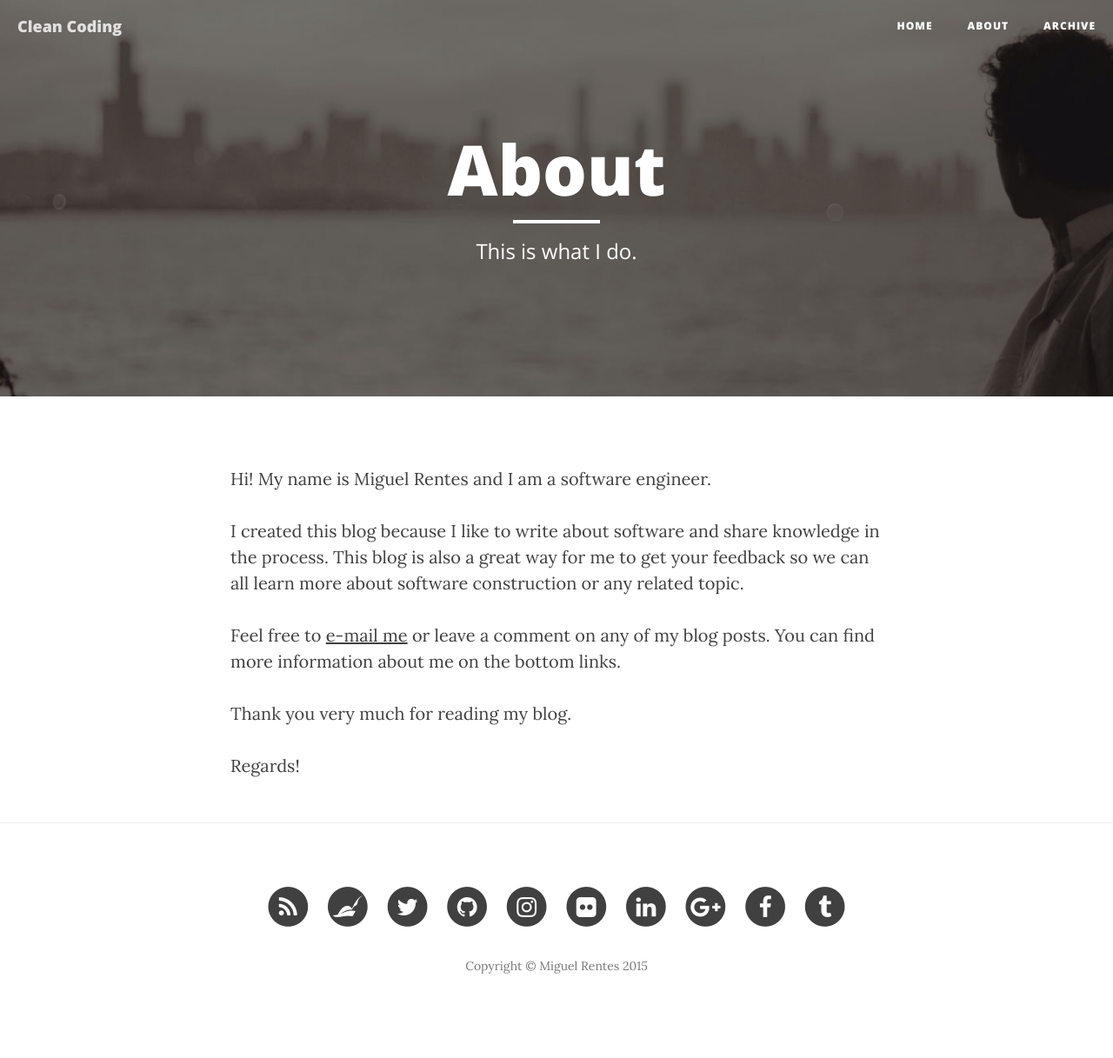
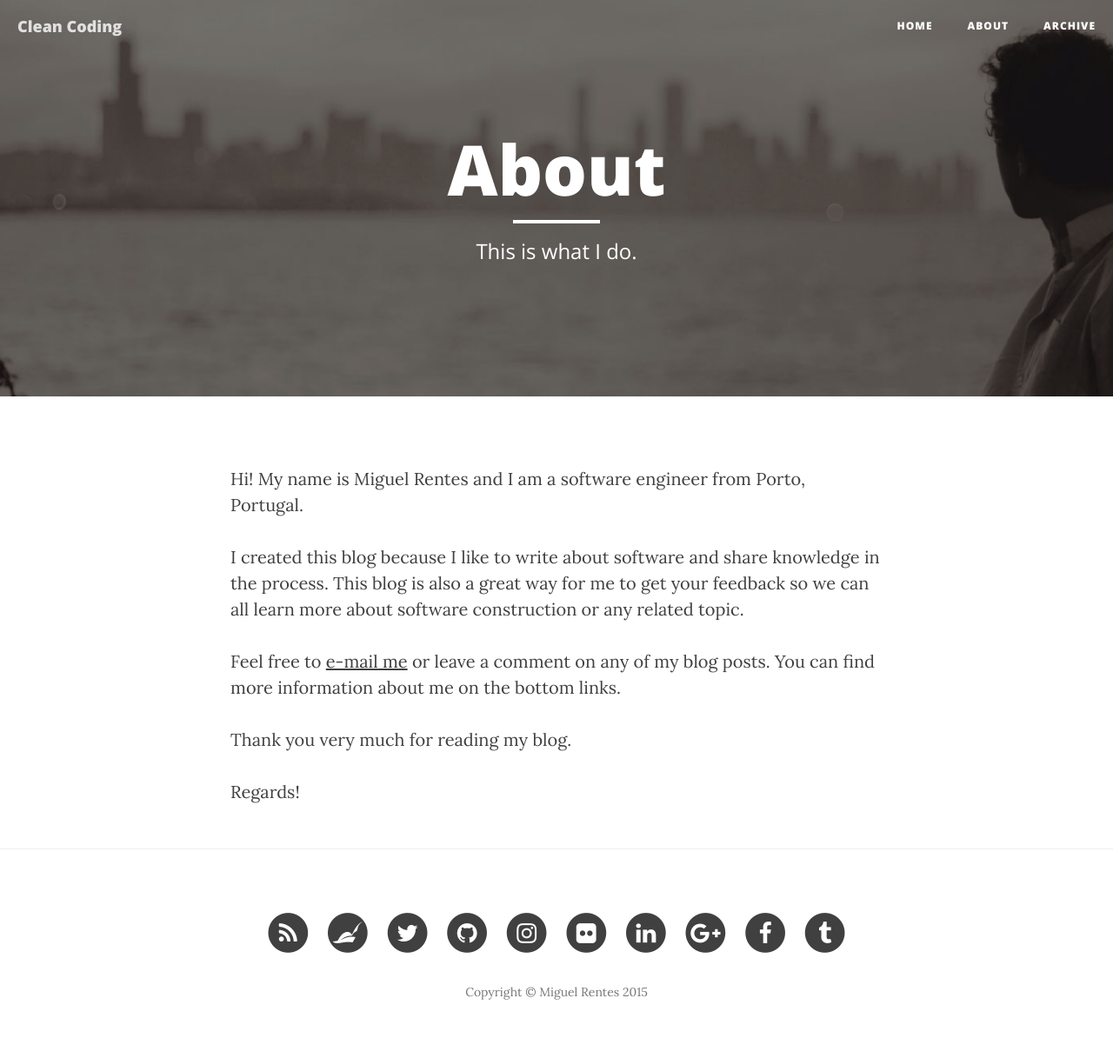
Before and after one commit to rentes/rentes.github.io, a Jekyll site: the page built from about.md, in a window 1280 px wide. Shown: the whole page at 87% size. Built offline with Jekyll 4.4.1, drawn with Linux system fonts in a browser that asks for light colours; nearby versions of some CDN libraries; before the commit the page ends 1187 px from its top, so only the background shows below that.

Commit message:
Adds more info to the about page

```diff
--- a/about.md
+++ b/about.md
@@ -5,7 +5,7 @@ description: "This is what I do."
 header-img: "img/about-bg.jpg"
 ---
 
-Hi! My name is Miguel Rentes and I am a software engineer.
+Hi! My name is Miguel Rentes and I am a software engineer from Porto, Portugal.
 
 I created this blog because I like to write about software and share knowledge in the process. This blog is also a great way for me to get your feedback so we can all learn more about software construction or any related topic.
 
```
